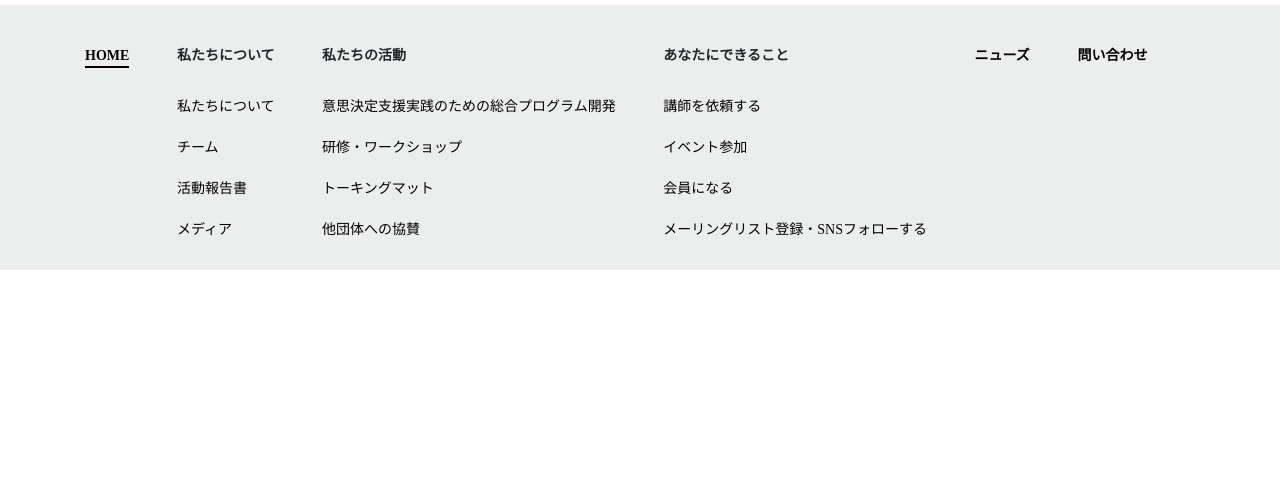
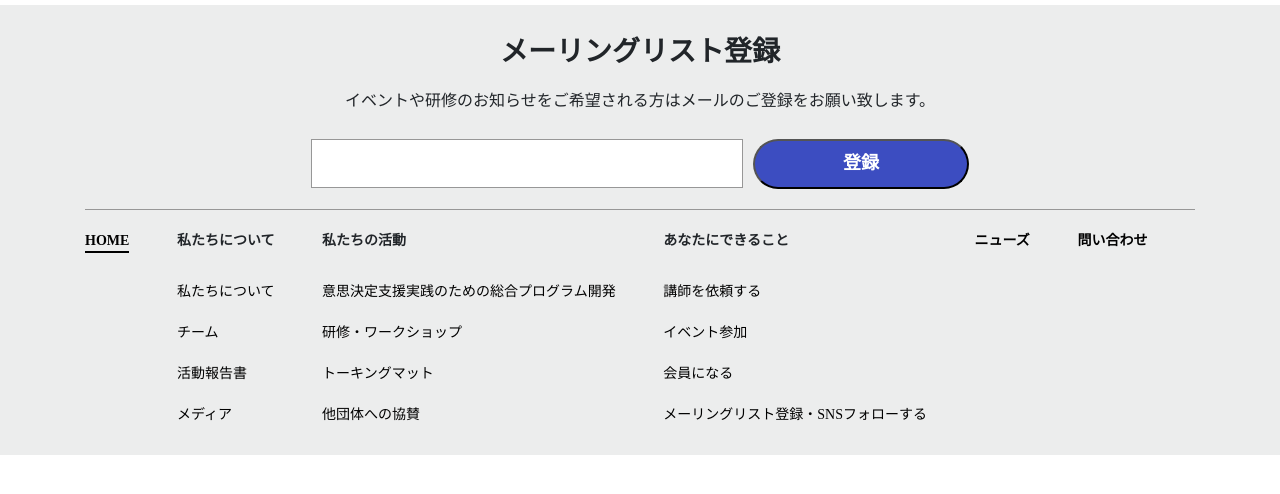
Before and after one commit to debitan/SDM-Japan, a Gatsby site: page / in a window 1280 px wide. Shown: the part 108-602 px from the top of the page. Built offline with nearby package versions, Linux system fonts and the light colour scheme; Gatsby itself is replaced by a stand-in of ours.

Commit message:
refactor footer and add mailing list component

```diff
--- a/package.json
+++ b/package.json
@@ -29,7 +29,7 @@
   "license": "MIT",
   "scripts": {
     "build": "gatsby build",
-    "develop": "gatsby develop",
+    "develop": "gatsby develop -p 8111",
     "format": "prettier --write \"**/*.{js,jsx,json,md}\"",
     "start": "npm run develop",
     "serve": "gatsby serve",
--- a/src/components/Footer.jsx
+++ b/src/components/Footer.jsx
@@ -3,7 +3,7 @@ import styled from "styled-components"
 import Container from "react-bootstrap/Container"
 import { Location } from "@reach/router"
 
-import StyledAnchor from "../components/shared/StyledAnchor"
+import StyledAnchor from "./shared/StyledAnchor"
 
 const FooterWrapper = styled("footer")`
   background-color: rgb(236, 237, 237);
@@ -12,6 +12,7 @@ const FooterWrapper = styled("footer")`
 
 const Grid = styled("div")`
   display: grid;
+  border-top: 1px solid #979797;
 `
 
 const LeftSide = styled("div")`
--- a/src/components/layout.js
+++ b/src/components/Layout.jsx
@@ -1,11 +1,12 @@
 import React from 'react'
 import styled from 'styled-components'
 import Helmet from 'react-helmet'
+import Container from 'react-bootstrap/Container'
 
 import SEO from './SEO'
-import NavBar from '../components/NavBar'
-import Footer from '../components/Footer'
-import Container from 'react-bootstrap/Container'
+import NavBar from './NavBar'
+import Footer from './Footer'
+import MailingList from './MailingList'
 
 const MobileNoOverflowWrapper = styled('body')`
   overflow-x: hidden;
@@ -32,6 +33,7 @@ function Layout ({children}) {
         <Container>
           {children}
         </Container>
+        <MailingList />
         <Footer />
       </MobileNoOverflowWrapper>
     </>
--- /dev/null
+++ b/src/components/MailingList.jsx
@@ -0,0 +1,79 @@
+import React from "react"
+import styled from "styled-components"
+
+const MailingListWrapper = styled("div")`
+  background-color: rgb(236, 237, 237);
+  padding: 30px 30px 0 30px;
+  display: flex;
+  justify-content: center;
+  align-items: center;
+  flex-direction: column;
+`
+
+const BoldH3 = styled("h3")`
+  font-weight: 600;
+  margin-bottom: 20px;
+
+  @media (max-width: 480px) {
+    font-size: 1.6rem;
+  }
+`
+
+const Form = styled("form")`
+  display: flex;
+  justify-content: center;
+  align-items: center;
+  width: 100%;
+  max-width: 720px;
+  margin-top: 10px;
+  height: 50px;
+
+  @media (max-width: 480px) {
+    flex-direction: column;
+    height: 120px;
+    justify-content: space-between;
+  }
+`
+
+const Input = styled("input")`
+  width: 60%;
+  border: 1px solid #979797;
+  padding: 10px;
+  font-size: 18px;
+
+  @media (max-width: 480px) {
+    width: 100%;
+  }
+`
+
+const Submit = styled("button")`
+  margin-left: 10px;
+  background-color: #3c4dc1;
+  color: white;
+  width: 30%;
+  border-radius: 25px;
+  font-size: 18px;
+  font-weight: 600;
+  height: 50px;
+
+  @media (max-width: 480px) {
+    width: 60%;
+  }
+`
+
+const MailingList = () => {
+  return (
+    <MailingListWrapper>
+      <BoldH3>メーリングリスト登録</BoldH3>
+      <p>
+        イベントや研修のお知らせをご希望される方はメールのご登録をお願い致します。
+      </p>
+      <Form id="mailingList">
+        <Input type="email" id="email" name="email" required />
+        <Submit type="submit">登録</Submit>
+      </Form>
+    </MailingListWrapper>
+  )
+}
+
+export default MailingList
```
Also changed, not shown: src/components/NavBar.jsx (renamed from src/components/NavBar.js), src/components/SEO.jsx (renamed from src/components/seo.js), src/components/shared/StyledAnchor.jsx (renamed from src/components/shared/StyledAnchor.js).
